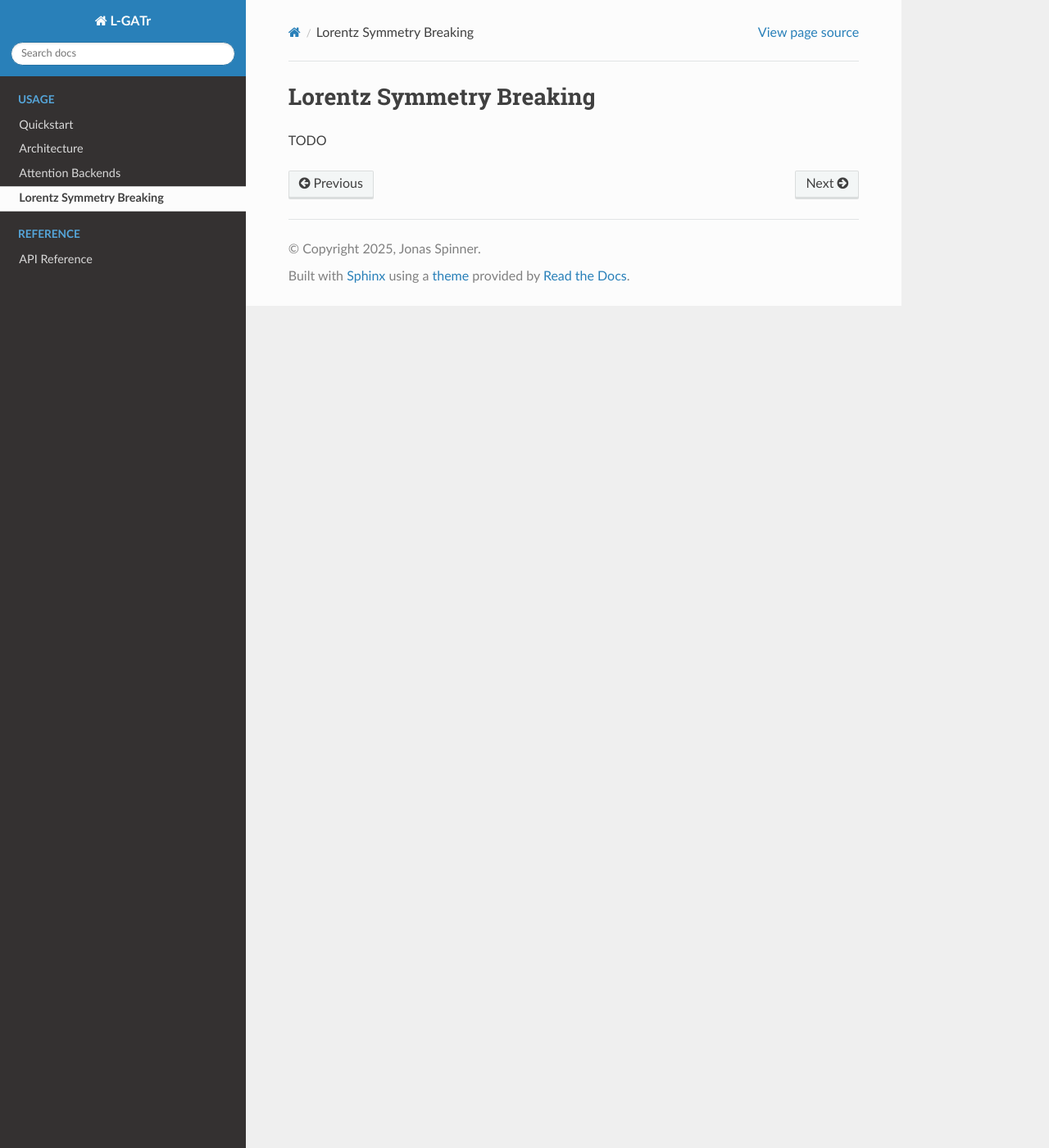
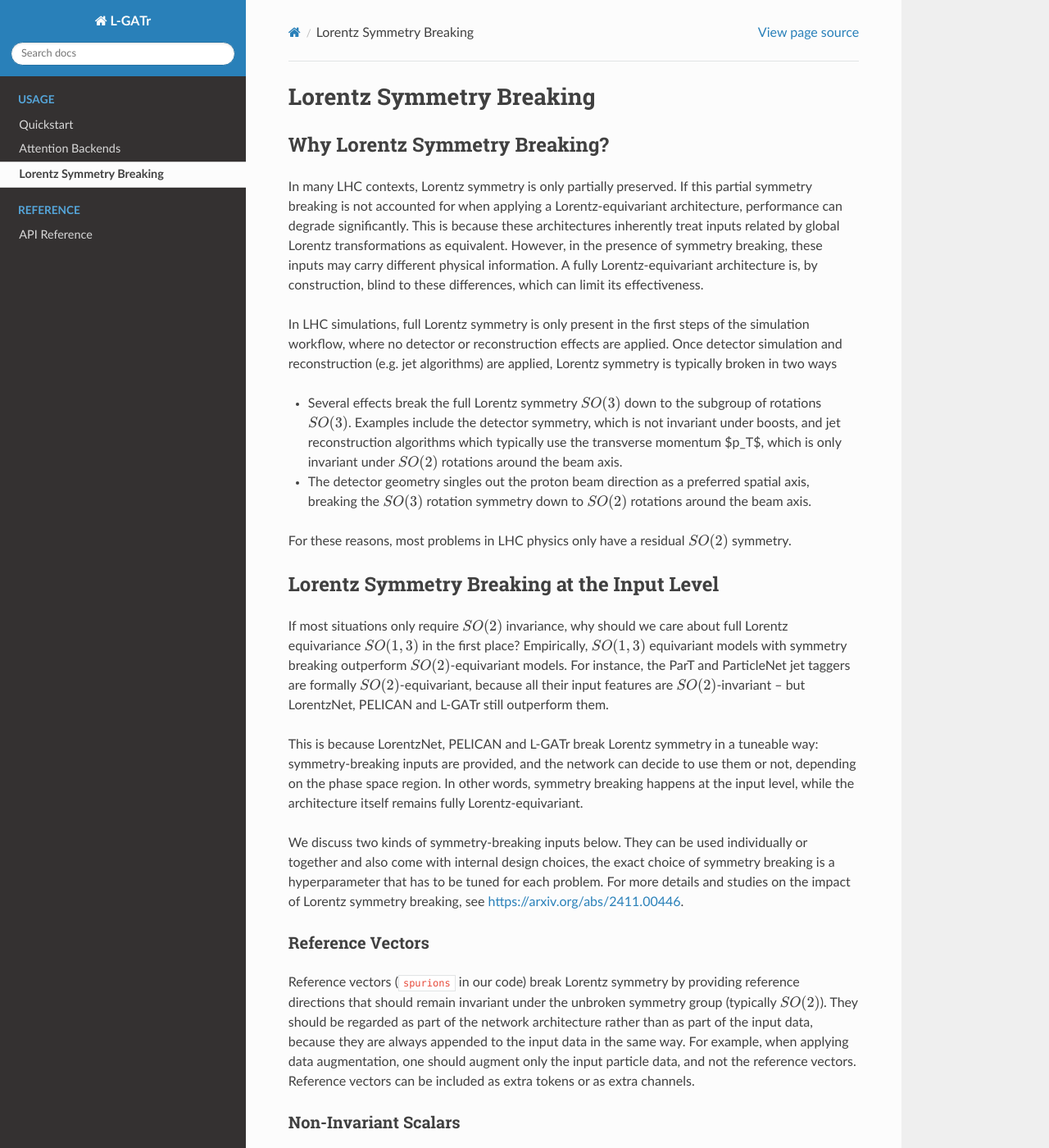
Before and after one commit to heidelberg-hepml/lgatr, a Sphinx documentation site: the page built from docs/source/symmetrybreaking.rst, in a window 1280 px wide and 1400 px high. Shown: the whole window at 82% size. Built offline with Sphinx 7.4.7 and the Read the Docs theme 3.1.0, drawn with Linux system fonts in a browser that asks for light colours; some of the changed text lies outside the part shown.

Commit message:
Extend documentation

```diff
--- a/docs/source/architecture.rst
+++ /dev/null
@@ -1,4 +0,0 @@
-Architecture
-============
-
-TODO
--- a/docs/source/index.rst
+++ b/docs/source/index.rst
@@ -15,7 +15,6 @@ This documentation describes the accompanying ``lgatr`` package,
 available under https://github.com/heidelberg-hepml/lgatr.
 
 * :doc:`quickstart`
-* :doc:`architecture`
 * :doc:`attentionbackends`
 * :doc:`symmetrybreaking`
 * :doc:`api`
@@ -63,7 +62,6 @@ If you find this package useful, please cite our papers:
    :titlesonly:
 
    quickstart
-   architecture
    attentionbackends
    symmetrybreaking
 
--- a/docs/source/quickstart.rst
+++ b/docs/source/quickstart.rst
@@ -93,6 +93,5 @@ Next steps
 - Have a look at the :doc:`api`
 - Try the `LGATr <https://github.com/heidelberg-hepml/lgatr/blob/main/examples/demo_lgatr.ipynb>`_
   and `ConditionalLGATr <https://github.com/heidelberg-hepml/lgatr/blob/main/examples/demo_conditional_lgatr.ipynb>`_ notebooks
-- Detailed information on the :doc:`architecture`
 - Custom :doc:`attentionbackends`
 - How to use symmetry-breaking inputs :doc:`symmetrybreaking`
--- a/docs/source/symmetrybreaking.rst
+++ b/docs/source/symmetrybreaking.rst
@@ -1,4 +1,69 @@
 Lorentz Symmetry Breaking
 =========================
 
-TODO
+Why Lorentz Symmetry Breaking?
+------------------------------
+
+In many LHC contexts, Lorentz symmetry is only partially preserved. If this partial symmetry
+breaking is not accounted for when applying a Lorentz-equivariant architecture, performance
+can degrade significantly. This is because these architectures inherently treat inputs related by
+global Lorentz transformations as equivalent. However, in the presence of symmetry breaking,
+these inputs may carry different physical information. A fully Lorentz-equivariant architecture
+is, by construction, blind to these differences, which can limit its effectiveness.
+
+In LHC simulations, full Lorentz symmetry is only present in the first steps of the
+simulation workflow, where no detector or reconstruction effects are applied.
+Once detector simulation and reconstruction (e.g. jet algorithms) are applied,
+Lorentz symmetry is typically broken in two ways
+
+- Several effects break the full Lorentz symmetry :math:`SO(3)` down to the subgroup
+  of rotations :math:`SO(3)`. Examples include the detector symmetry, which is not
+  invariant under boosts, and jet reconstruction algorithms which typically use
+  the transverse momentum $p_T$, which is only invariant under :math:`SO(2)`
+  rotations around the beam axis.
+- The detector geometry singles out the proton beam direction as a preferred spatial axis,
+  breaking the :math:`SO(3)` rotation symmetry down to :math:`SO(2)` rotations around the beam axis.
+
+For these reasons, most problems in LHC physics only have a residual :math:`SO(2)` symmetry.
+
+Lorentz Symmetry Breaking at the Input Level
+--------------------------------------------
+
+If most situations only require :math:`SO(2)` invariance, why should we care about
+full Lorentz equivariance :math:`SO(1,3)` in the first place? Empirically, :math:`SO(1,3)`
+equivariant models with symmetry breaking outperform :math:`SO(2)`-equivariant models.
+For instance, the ParT and ParticleNet jet taggers are formally :math:`SO(2)`-equivariant,
+because all their input features are :math:`SO(2)`-invariant -- but LorentzNet, PELICAN
+and L-GATr still outperform them.
+
+This is because LorentzNet, PELICAN and L-GATr break Lorentz symmetry in a tuneable way:
+symmetry-breaking inputs are provided, and the network can decide to use them or not,
+depending on the phase space region. In other words, symmetry breaking happens at the input
+level, while the architecture itself remains fully Lorentz-equivariant.
+
+We discuss two kinds of symmetry-breaking inputs below.
+They can be used individually or together and also come with internal design choices,
+the exact choice of symmetry breaking is a hyperparameter that has to be tuned for each problem.
+For more details and studies on the impact of Lorentz symmetry breaking,
+see https://arxiv.org/abs/2411.00446.
+
+Reference Vectors
+~~~~~~~~~~~~~~~~~
+
+Reference vectors (``spurions`` in our code) break Lorentz symmetry
+by providing reference directions that should remain invariant under the unbroken
+symmetry group (typically :math:`SO(2)`). They should be regarded as part of the network
+architecture rather than as part of the input data, because they are always appended to
+the input data in the same way. For example, when applying data augmentation, one should
+augment only the input particle data, and not the reference vectors.
+Reference vectors can be included as extra tokens or as extra channels.
+
+Non-Invariant Scalars
+~~~~~~~~~~~~~~~~~~~~~
+
+Another approach is to include invariants under the unbroken subgroup (typically :math:`SO(2)`)
+as `scalar` input features under the full Lorentz group.
+For example, one can embed :math:`E` (invariant under :math:`SO(3)`), :math:`p_T`
+(only invariant under :math:`SO(2)`) or :math:`\Delta R` (invariant under :math:`SO(2)`)
+as a scalar input feature in L-GATr. The Lorentz-equivariant architecture treats
+these inputs as scalars by construction, leading to Lorentz symmetry breaking.
```
Also changed, not shown: 3 other files.
